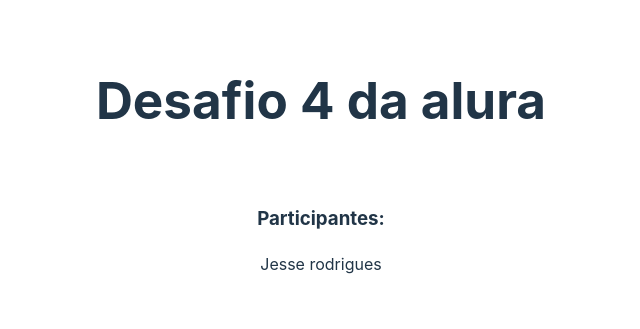
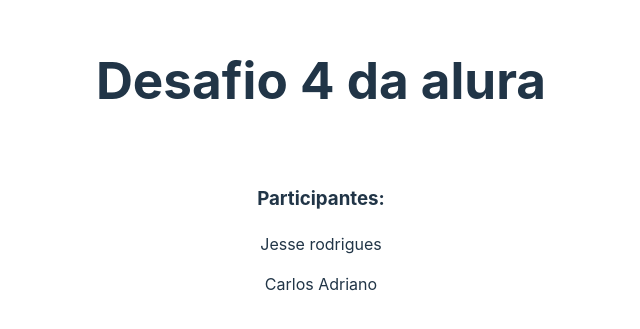
Before and after one commit to ujhessie/Desafio-IV, a React (Vite) app: page / in a window 1280 px wide. Shown: the part 235-564 px from the top of the page, without its empty margins (319-959 px from the left). Built offline with nearby package versions, Linux system fonts and the light colour scheme.

Commit message:
feat: add meu nome

```diff
--- a/src/App.jsx
+++ b/src/App.jsx
@@ -7,6 +7,7 @@ function App() {
       <br />
       <h3>Participantes:</h3>
       <p>Jesse rodrigues</p>
+      <p>Carlos Adriano</p>
     </>
   );
 }
```
